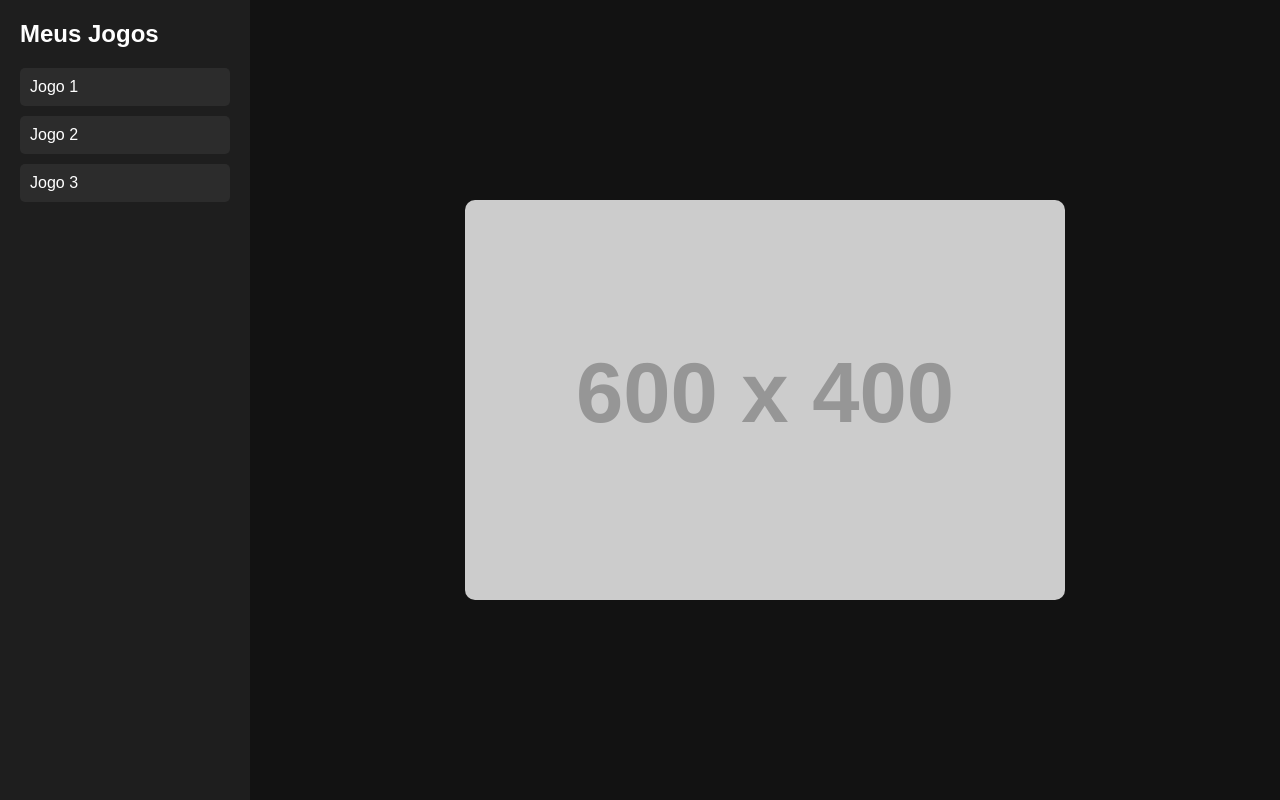
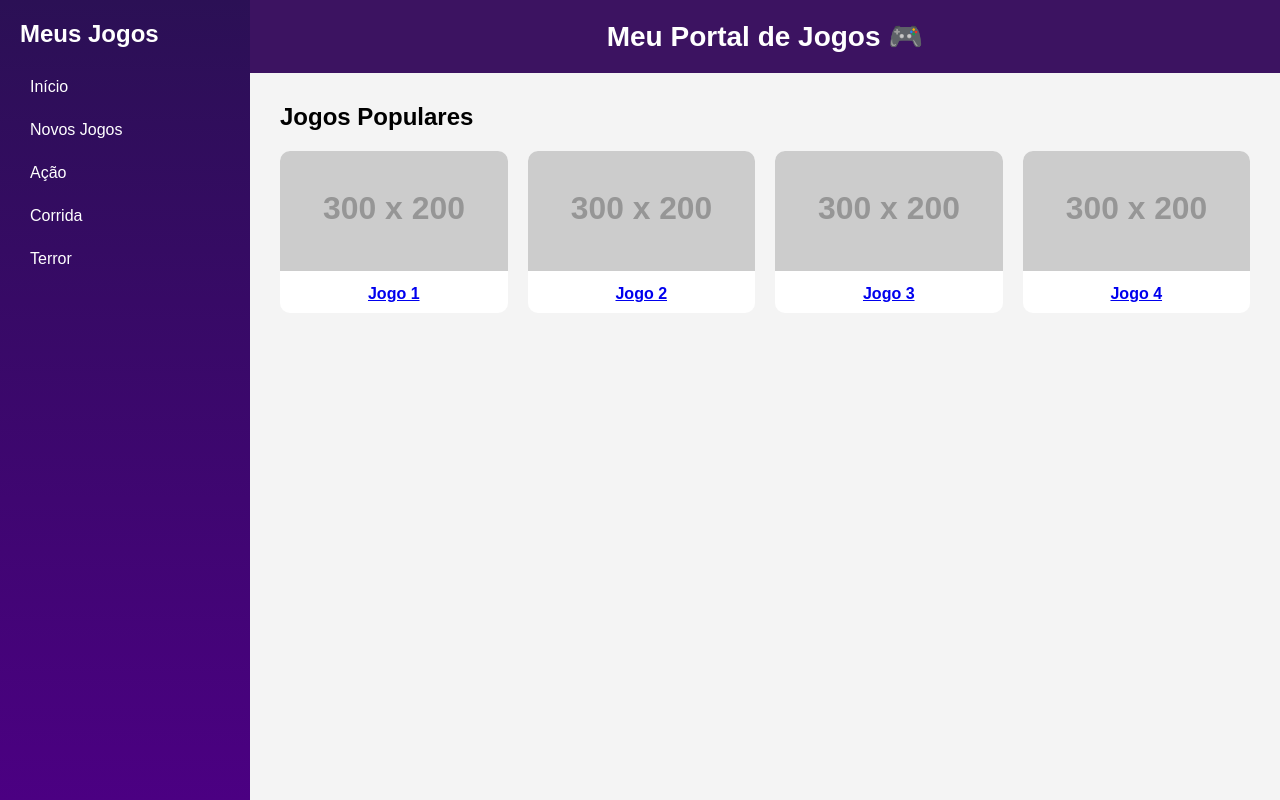
Before and after one commit to Belch121221/meu-servidor, a plain HTML site: page index.html in a window 1280 px wide. Drawn offline with Linux system fonts and the light colour scheme; placeholder pictures from the web are drawn by us.

Commit message:
Update index.html

```diff
--- a/index.html
+++ b/index.html
@@ -5,73 +5,151 @@
 <title>Meu Site de Jogos</title>
 
 <style>
-body {
+* {
     margin: 0;
-    font-family: Arial, sans-serif;
-    background-color: #121212;
-    color: white;
-}
-
-/* Container principal */
-.container {
-    display: flex;
-    height: 100vh;
-}
-
-/* Menu lateral */
-.sidebar {
-    width: 250px;
-    background-color: #1e1e1e;
-    padding: 20px;
+    padding: 0;
     box-sizing: border-box;
 }
 
-.sidebar h2 {
-    margin-top: 0;
+body {
+    font-family: Arial, sans-serif;
+    display: flex;
+    background-color: #f4f4f4;
 }
 
-.game-item {
+/* ===== MENU LATERAL ===== */
+.sidebar {
+    width: 250px;
+    height: 100vh;
+    background: linear-gradient(180deg, #2b1055, #4b0082);
+    color: white;
+    padding: 20px;
+    position: fixed;
+}
+
+.sidebar h2 {
+    margin-bottom: 20px;
+}
+
+.sidebar a {
+    display: block;
+    color: white;
+    text-decoration: none;
     padding: 10px;
-    margin-bottom: 10px;
-    background-color: #2c2c2c;
-    cursor: pointer;
-    border-radius: 5px;
+    border-radius: 6px;
+    margin-bottom: 5px;
     transition: 0.3s;
 }
 
-.game-item:hover {
-    background-color: #444;
+.sidebar a:hover {
+    background-color: #6a0dad;
 }
 
-/* Área central */
+/* ===== CONTEÚDO ===== */
 .main {
-    flex: 1;
-    display: flex;
-    justify-content: center;
-    align-items: center;
+    margin-left: 250px;
+    width: 100%;
 }
 
-.main img {
-    max-width: 70%;
-    max-height: 70%;
+/* ===== TOPO ===== */
+.topbar {
+    background-color: #3c1361;
+    color: white;
+    padding: 20px;
+    text-align: center;
+}
+
+.topbar h1 {
+    font-size: 28px;
+}
+
+/* ===== SEÇÃO DE JOGOS ===== */
+.section {
+    padding: 30px;
+}
+
+.section h2 {
+    margin-bottom: 20px;
+}
+
+/* GRID DE JOGOS */
+.games {
+    display: grid;
+    grid-template-columns: repeat(auto-fill, minmax(180px, 1fr));
+    gap: 20px;
+}
+
+.game-card {
+    background-color: white;
     border-radius: 10px;
+    overflow: hidden;
+    text-align: center;
+    transition: 0.3s;
+    cursor: pointer;
+}
+
+.game-card img {
+    width: 100%;
+    height: 120px;
+    object-fit: cover;
+}
+
+.game-card p {
+    padding: 10px;
+    font-weight: bold;
+}
+
+.game-card:hover {
+    transform: scale(1.05);
 }
 </style>
 </head>
 
 <body>
 
-<div class="container">
+<!-- MENU -->
+<div class="sidebar">
+    <h2>Meus Jogos</h2>
+    <a href="#">Início</a>
+    <a href="#">Novos Jogos</a>
+    <a href="#">Ação</a>
+    <a href="#">Corrida</a>
+    <a href="#">Terror</a>
+</div>
 
-    <div class="sidebar">
-        <h2>Meus Jogos</h2>
-        <div class="game-item">Jogo 1</div>
-        <div class="game-item">Jogo 2</div>
-        <div class="game-item">Jogo 3</div>
+<!-- CONTEÚDO -->
+<div class="main">
+
+    <div class="topbar">
+        <h1>Meu Portal de Jogos 🎮</h1>
     </div>
 
-    <div class="main">
-        <img src="https://via.placeholder.com/600x400" alt="Ilustração do jogo">
+    <div class="section">
+        <h2>Jogos Populares</h2>
+
+        <div class="games">
+
+            <a href="jogo1.html" class="game-card">
+                <img src="https://via.placeholder.com/300x200" alt="">
+                <p>Jogo 1</p>
+            </a>
+
+            <a href="jogo2.html" class="game-card">
+                <img src="https://via.placeholder.com/300x200" alt="">
+                <p>Jogo 2</p>
+            </a>
+
+            <a href="jogo3.html" class="game-card">
+                <img src="https://via.placeholder.com/300x200" alt="">
+                <p>Jogo 3</p>
+            </a>
+
+            <a href="jogo4.html" class="game-card">
+                <img src="https://via.placeholder.com/300x200" alt="">
+                <p>Jogo 4</p>
+            </a>
+
+        </div>
     </div>
 
 </div>
```
